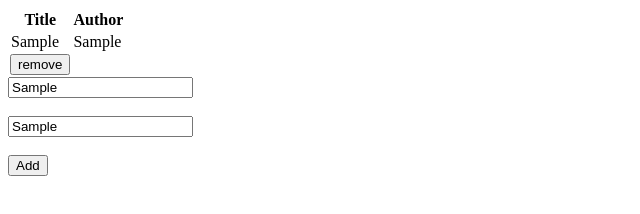
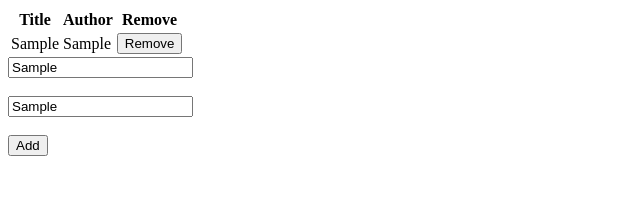
Before and after one commit to mutinhiri/AwesomeBooks, a plain HTML site: page index.html in a window 1280 px wide. Both pictures are taken after typing "Sample", "Sample" into the empty fields and a click on the button "Add". Shown: the whole page, without its empty margins (0-640 px from the left). Drawn offline with Linux system fonts and the light colour scheme.

Commit message:
update add function

```diff
--- a/index.html
+++ b/index.html
@@ -14,6 +14,7 @@
         <tr>
           <th>Title</th>
           <th>Author</th>
+          <th>Remove</th>
         </tr>
       </thead>
     </table>
--- a/index.js
+++ b/index.js
@@ -1,13 +1,3 @@
-//Create Constructor
-// function Book (title, author){
-//     this.title=title;
-//     this.author=author;
-// };
-
-// Create Book Object
-// const book={title:idTitle.value, author:idAuthor.value}
-// let bookArr=[];
-
 function addBook(){
     //Constructor
     function Book(title, author){
@@ -17,56 +7,46 @@ function addBook(){
     const titleCapture=document.getElementById("idTitle").value;
     const authorCapture=document.getElementById("idAuthor").value;
 
+    objBook=new Book(titleCapture,authorCapture);
 
-    objBook=new Book(titleCapture,authorCapture);
-    // console.log(objBook);
     add();
-    remove();
-
-    // console.log(objBook);
-
-    // const book=new Book(idTitle.value, idAuthor.value);
-
-    // // console.log(book.title);
-
-    // book.title=idTitle.value;
-    // book.author=idAuthor.value;
-
-    // bookArr.push(book);
-    // console.log(bookArr);
-
-    // var labelTitle=document.createElement("label");
-    // labelTitle.innerText=book.title;
-
-    // var labelAuthor=document.createElement("label");
-    // labelAuthor.innerText=book.author;
-
-    // var btnRemove=document.createElement("button");
-    // btnRemove.innerHTML="Remove";
-
-    // document.body.appendChild(labelTitle);
-    // document.body.appendChild(labelAuthor);
-
-    // document.body.appendChild(btnRemove);
-}
+};
 
 var arrBooks=[];
 function add(){
-     arrBooks.push(objBook);
-     console.log(arrBooks);
-    document.getElementById("table").innerHTML += '<tbody class="insert-data"><td>'+objBook.title+'</td> <td>'+objBook.author+'</td><button id = "remove-btn">remove</button></tbody>';
+    arrBooks.push(objBook);
+
+    let bookTable=document.getElementById("table")
+    let newRowTable=bookTable.insertRow(-1);
+
+    let newCellTable=newRowTable.insertCell(0);
+    newCellTable.textContent=objBook.title;
+
+    newCellTable=newRowTable.insertCell(1);
+    newCellTable.textContent=objBook.author;
+
+    let newDeleteCell=newRowTable.insertCell(2);
+    let deleteButton=document.createElement("button");
+
+    deleteButton.textContent="Remove";
+    newDeleteCell.appendChild(deleteButton);
+
+    deleteButton.addEventListener("click", (event)=>{
+        console.log(event.target.parentNode.parentNode.remove());
+
+    });
 };
 
 
 
-function remove (){
-    remove = document.getElementById('remove-btn')
-    let insert = document.querySelector('.insert-data')
-    arrBooks.forEach(element => {
-        remove.addEventListener('click', function(){
-            console.log("remove")
-            insert.classList.toggle('hide')
-            remove.classList.toggle('hide')
-        })
-    });
-}
+// function remove (){
+    // remove = document.getElementById('remove-btn')
+    // let insert = document.querySelector('.insert-data')
+    // arrBooks.forEach(element => {
+    //     remove.addEventListener('click', function(){
+    //         console.log("remove")
+    //         insert.classList.toggle('hide')
+    //         remove.classList.toggle('hide')
+    //     })
+    // });
+// }
```
